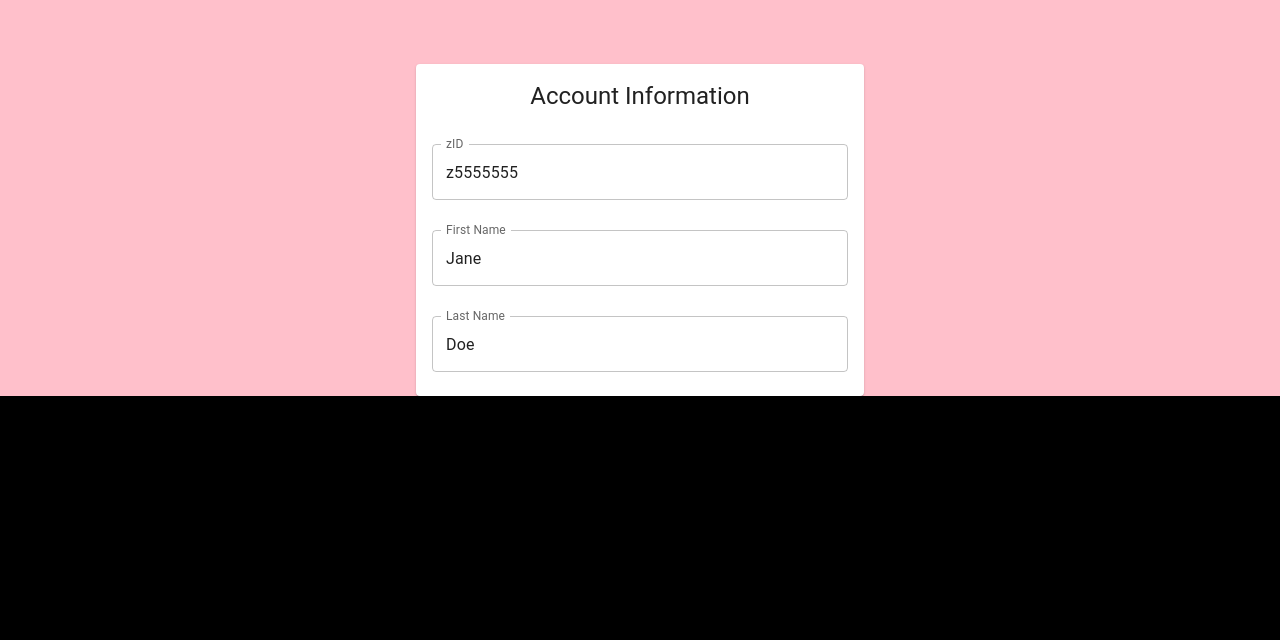
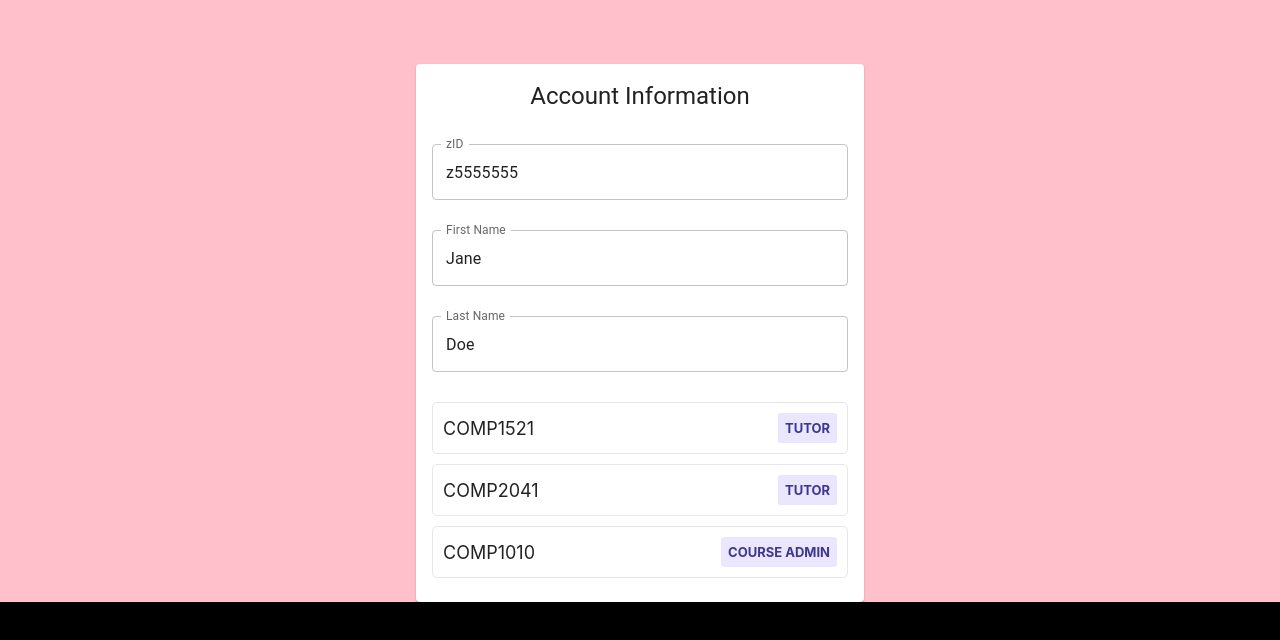
Before and after one commit to unsw-cse-comp3900-9900-23T2/capstone-project-3900h16bsyphon, a Next.js app in the folder frontend/: page /user-profile in a window 1280 px wide. Shown: the top 640 px of the page. Built offline with nearby package versions, Linux system fonts and the light colour scheme.

Commit message:
pushing code for permission boxes

```diff
--- /dev/null
+++ b/frontend/components/UserPermissionBox/UserPermissionBox.module.css
@@ -0,0 +1,24 @@
+
+
+.cardBox {
+    padding: 10px;
+    border-radius: 5px;
+    display: flex;
+    justify-content: space-between;
+    align-items: center;
+    border: 1px solid var(--stroke, #E7E7E7);
+}
+
+.courseOfferingContainer {
+    font-size: large;
+
+}
+
+.permissionTag {
+    background-color: #E9E6FD;
+    color: #3E368F;
+    padding: 7px;
+    font-weight: bold;
+    font-size: small;
+    border-radius: 5%;
+}
--- /dev/null
+++ b/frontend/components/UserPermissionBox/index.tsx
@@ -0,0 +1,19 @@
+import { Box, Card, CardContent, TextField, CardHeader } from '@mui/material';
+import styles from './UserPermissionBox.module.css';
+
+interface UserPermissionsBoxProps {
+  courseOffering: string;
+  permission: string;
+}
+
+export default function UserPermissionsBox({
+  courseOffering,
+  permission,
+}: UserPermissionsBoxProps) {
+  return (
+    <Box className={styles.cardBox}>
+      <div className={styles.courseOfferingContainer}>{courseOffering}</div>
+      <div className={styles.permissionTag}>{permission.toUpperCase()}</div>
+    </Box>
+  );
+}
--- a/frontend/components/UserProfileCard/UserProfileCard.module.css
+++ b/frontend/components/UserProfileCard/UserProfileCard.module.css
@@ -22,7 +22,10 @@
     width: 100%;
 }
 
-.nameContainer {
-    /* padding-top: 7%; */
-    /* background-color: pink; */
+
+.userPermissions {
+    display: flex;
+    flex-direction: column;
+    gap: 10px;
+    width: 100%;
 }
--- a/frontend/components/UserProfileCard/index.tsx
+++ b/frontend/components/UserProfileCard/index.tsx
@@ -1,4 +1,5 @@
 import { Box, Card, CardContent, TextField, CardHeader } from '@mui/material';
+import UserPermissionsBox from '../UserPermissionBox';
 import styles from './UserProfileCard.module.css';
 
 interface UserProfileCardProps {
@@ -50,6 +51,25 @@ export default function UserProfileCard({
             }}
             fullWidth
           />
+          <div
+            className={styles.userPermissions}
+          >
+            {tutor.map( (course, i) =>
+            <UserPermissionsBox
+              key={i}
+              permission='Tutor'
+              courseOffering={course}
+            />)}
+
+            {courseAdmin.map( (course, i) =>
+            <UserPermissionsBox
+              key={i}
+              permission='Course Admin'
+              courseOffering={course}
+            />)}
+          </div>
+
+
         </CardContent>
       </Card>
     </Box>
--- a/frontend/pages/user-profile/index.tsx
+++ b/frontend/pages/user-profile/index.tsx
@@ -18,7 +18,7 @@ const userInformation: UserProfileCardProps = {
     lastName: 'Doe',
     isUserAdmin: false,
     tutor: [ 'COMP1521', 'COMP2041' ],
-    courseAdmin: [ ],
+    courseAdmin: [ 'COMP1010' ],
 };
 
 export default function UserProfile() {
```
